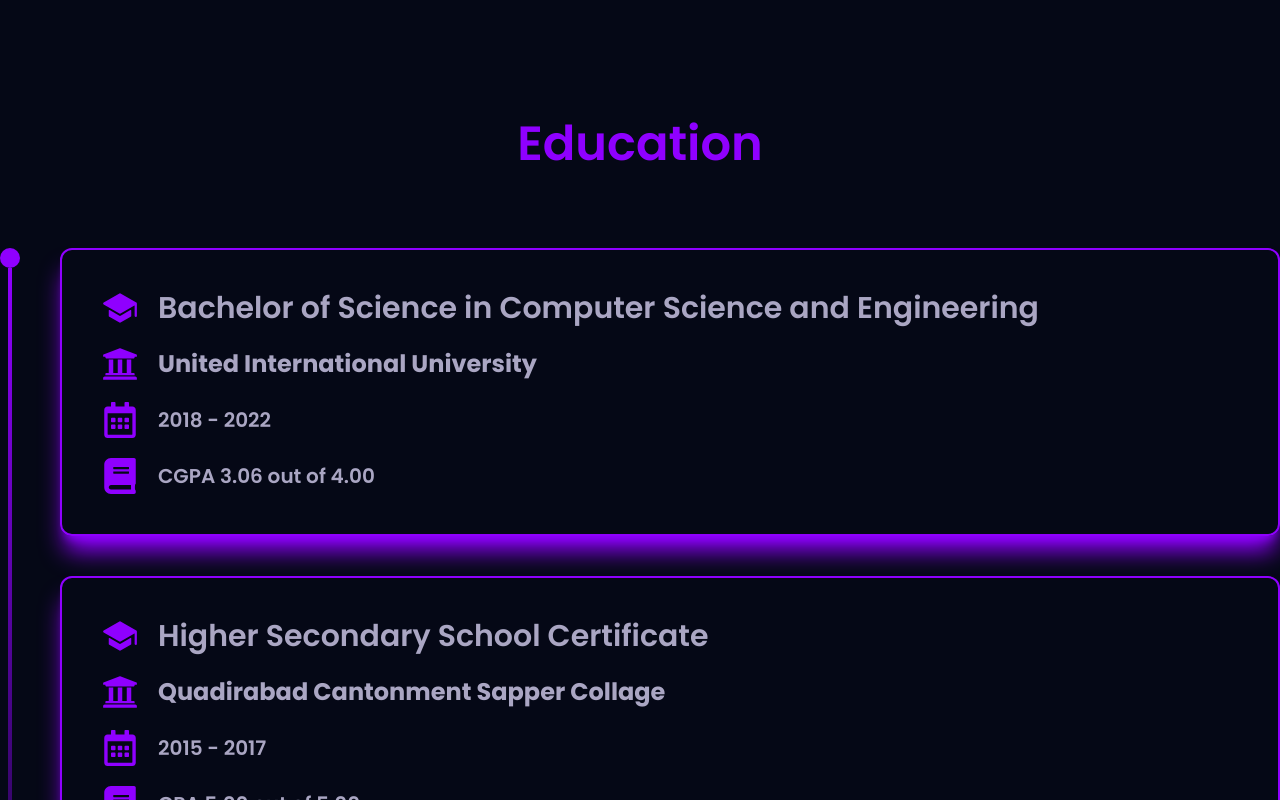
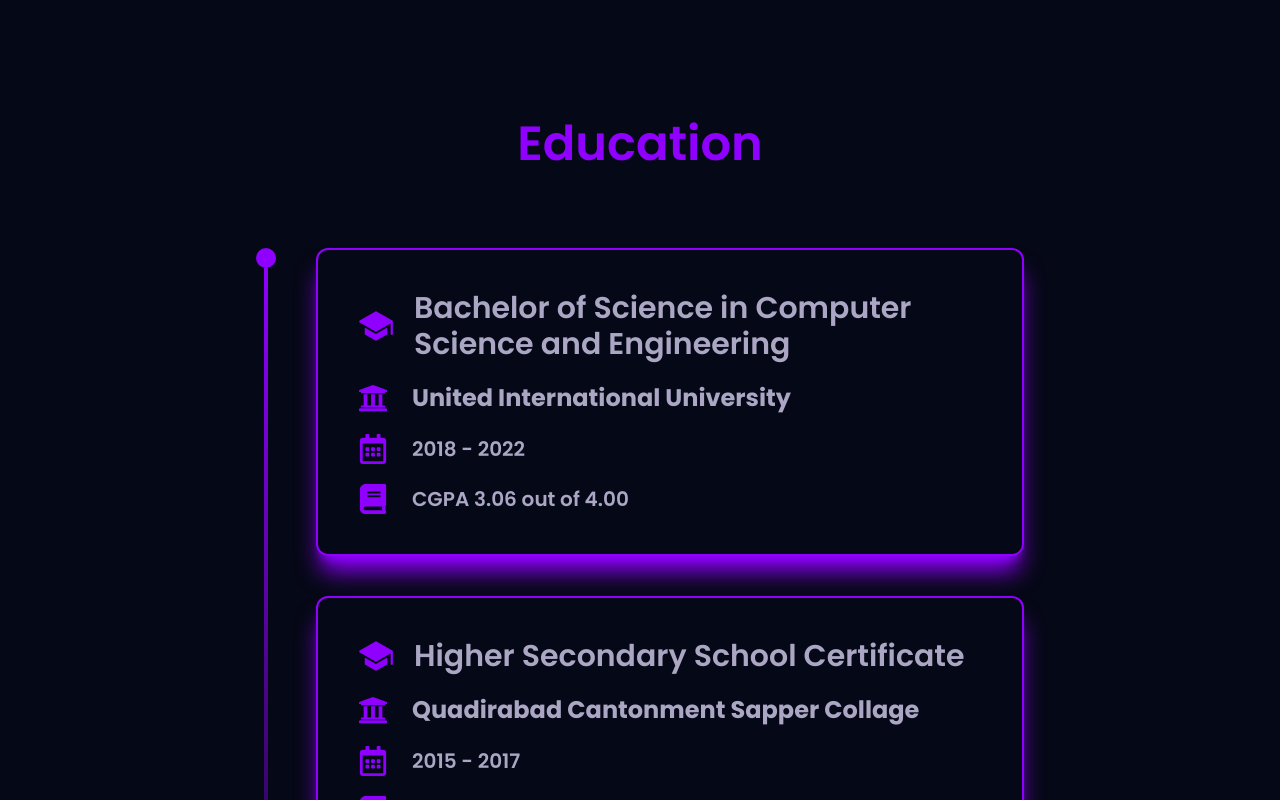
Before and after one commit to tanvir0908/tanvir-hasan-emon-portfolio, a React (Vite) app: page / in a window 1280 px wide. Shown: the part 1300-2100 px from the top of the page. Built offline with nearby package versions, Linux system fonts and the light colour scheme.

Commit message:
updated education section

```diff
--- a/src/components/Banner/Banner.jsx
+++ b/src/components/Banner/Banner.jsx
@@ -5,6 +5,8 @@
 import { Link } from "react-router-dom";
 
 export default function Banner() {
+  const resumeLink =
+    "https://drive.google.com/file/d/1hWJdBEnMuZ9VmjORX0yGf9T4eeWGv5nn/view?usp=sharing";
   return (
     <div
       className="background min-h-screen flex justify-center items-center"
@@ -33,9 +35,7 @@
           </p>
           <p className="">
             <Link
-              to={
-                "https://drive.google.com/file/d/1hWJdBEnMuZ9VmjORX0yGf9T4eeWGv5nn/view?usp=sharing"
-              }
+              to={resumeLink}
               target="_blank"
               className="bg-primary mt font-semibold text-base md:text-lg lg:text-xl px-5 py-2 rounded-xl text-secondary"
             >
--- a/src/components/Education/Education.jsx
+++ b/src/components/Education/Education.jsx
@@ -29,7 +29,7 @@
       id="education"
       className="w-full px-5 xl:px-0 bg-secondary py-20 min-h-screen text-gray"
     >
-      <div className="max-w-7xl mx-auto">
+      <div className="max-w-3xl mx-auto">
         <h2 className="text-3xl md:text-4xl lg:text-5xl mb-20 text-center font-semibold text-primary">
           Education
         </h2>
@@ -42,7 +42,7 @@
             {education.map((institute, index) => (
               <div
                 key={index}
-                className="shadow-xl border-2 border-primary space-y-5 cursor-pointe shadow-primary p-5 md:p-10  rounded-xl"
+                className="shadow-xl border-2 hover:-translate-y-3 duration-1000 cursor-pointer border-primary space-y-5 cursor-pointe shadow-primary p-5 md:p-10  rounded-xl"
               >
                 <div className="flex items-center gap-5">
                   <IoSchool className="text-3xl md:text-4xl text-primary" />
@@ -50,20 +50,20 @@
                     {institute.degree}
                   </h2>
                 </div>
-                <div className="flex items-center gap-5">
-                  <FaUniversity className="text-3xl md:text-4xl text-primary" />
+                <div className="flex items-center gap-6">
+                  <FaUniversity className="text-2xl md:text-3xl text-primary" />
                   <p className="text-lg md:text-2xl font-bold flex-1">
                     {institute.institute}
                   </p>
                 </div>
-                <div className="flex items-center gap-5">
-                  <FaRegCalendarAlt className="text-3xl md:text-4xl text-primary" />
+                <div className="flex items-center gap-6">
+                  <FaRegCalendarAlt className="text-2xl md:text-3xl text-primary" />
                   <p className="text-base md:text-xl font-semibold flex-1">
                     {institute.timeline}
                   </p>
                 </div>
-                <div className="flex items-center gap-5">
-                  <FaBook className="text-3xl md:text-4xl text-primary" />
+                <div className="flex items-center gap-6">
+                  <FaBook className="text-2xl md:text-3xl text-primary" />
                   <p className="font-semibold text-base md:text-xl flex-1">
                     {institute.result}
                   </p>
--- a/src/components/Navbar/Navbar.jsx
+++ b/src/components/Navbar/Navbar.jsx
@@ -27,10 +27,6 @@
     {
       link: "education",
       name: "Education",
-    },
-    {
-      link: "experience",
-      name: "Experience",
     },
     {
       link: "projects",
--- /dev/null
+++ b/src/components/Projects/Projects.jsx
@@ -0,0 +1,8 @@
+
+export default function Projects() {
+  return (
+    <div id="">
+
+    </div>
+  )
+}
--- a/src/components/Skills/Skills.jsx
+++ b/src/components/Skills/Skills.jsx
@@ -72,7 +72,7 @@
           {skills1.map((skill, index) => (
             <div
               key={index}
-              className="flex shadow-lg cursor-pointer border-2 border-primary shadow-primary gap-5 items-center p-5 md:p-3 rounded-xl"
+              className="flex hover:-translate-y-2 duration-1000 shadow-lg cursor-pointer border-2 border-primary shadow-primary gap-5 items-center p-5 md:p-3 rounded-xl"
             >
               <img src={skill.image} className="w-10 md:w-16" alt="" />
               <p className="font-semibold text-base md:text-lg lg:text-xl">
```
